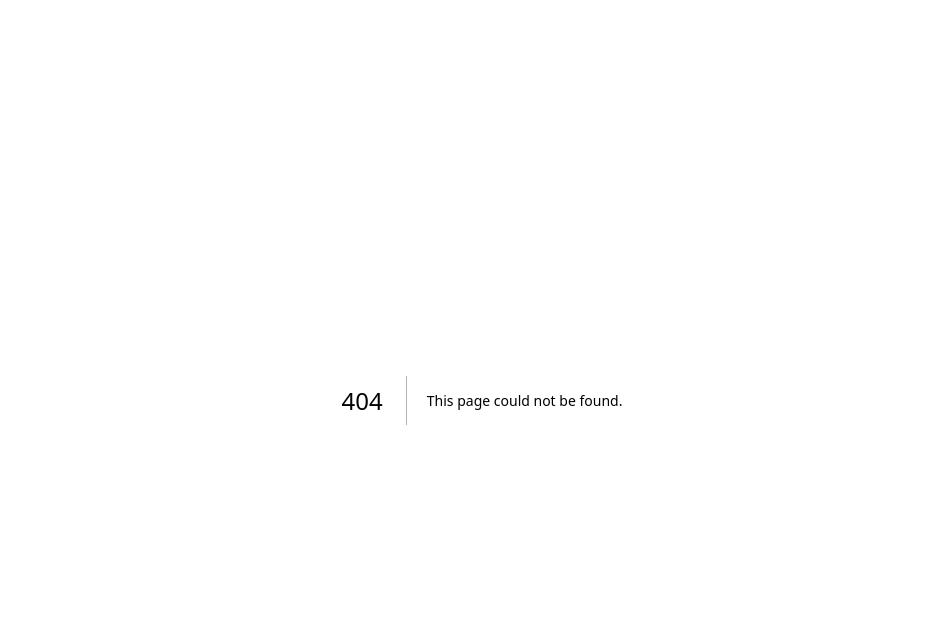
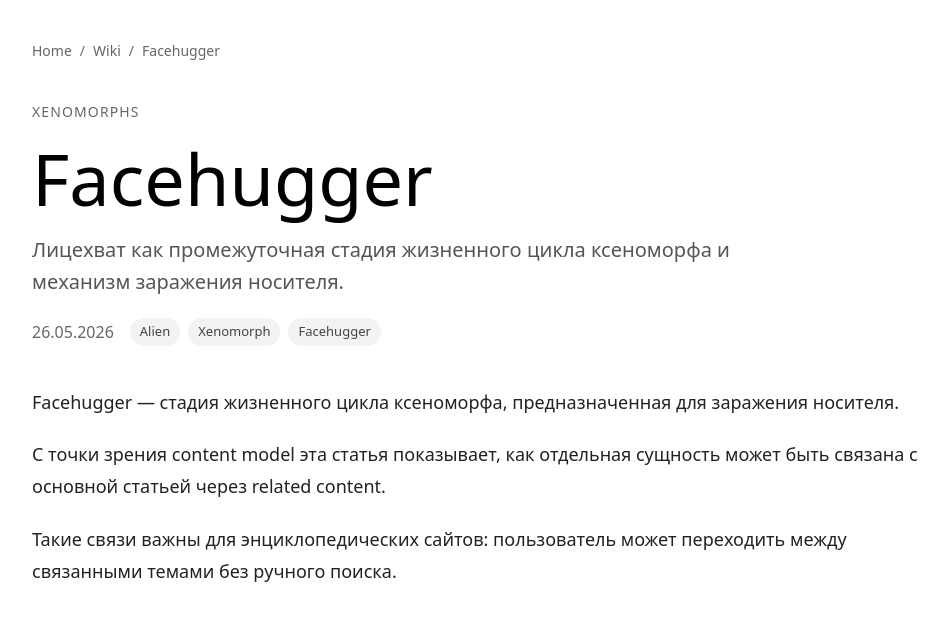
Before and after one commit to aisaenok/thematic-content-platform, a Next.js app in the folder apps/web/: page /wiki/facehugger in a window 1280 px wide. Before the commit this address had no page. Shown: the top 620 px of the page, without its empty margins (158-1106 px from the left). Built offline with nearby package versions, Linux system fonts and the light colour scheme.

Commit message:
feat(web): add article details page

```diff
--- /dev/null
+++ b/apps/web/src/app/wiki/[slug]/page.module.css
@@ -0,0 +1,95 @@
+.page {
+  width: min(900px, calc(100% - 32px));
+  margin: 0 auto;
+  padding: 40px 0 64px;
+}
+
+.breadcrumbs {
+  display: flex;
+  flex-wrap: wrap;
+  gap: 8px;
+  margin-bottom: 40px;
+  color: #666;
+  font-size: 14px;
+}
+
+.breadcrumbs a {
+  color: inherit;
+  text-decoration: none;
+}
+
+.breadcrumbs a:hover {
+  text-decoration: underline;
+}
+
+.article {
+  display: flex;
+  flex-direction: column;
+  gap: 40px;
+}
+
+.header {
+  display: flex;
+  flex-direction: column;
+  gap: 20px;
+}
+
+.eyebrow {
+  margin: 0;
+  color: #666;
+  font-size: 14px;
+  text-transform: uppercase;
+  letter-spacing: 0.08em;
+}
+
+.title {
+  margin: 0;
+  font-size: clamp(40px, 7vw, 72px);
+  line-height: 1;
+}
+
+.description {
+  max-width: 760px;
+  margin: 0;
+  color: #555;
+  font-size: 20px;
+  line-height: 1.6;
+}
+
+.meta {
+  display: flex;
+  flex-wrap: wrap;
+  align-items: center;
+  gap: 16px;
+  color: #666;
+}
+
+.tags {
+  display: flex;
+  flex-wrap: wrap;
+  gap: 8px;
+  padding: 0;
+  margin: 0;
+  list-style: none;
+}
+
+.tag {
+  padding: 4px 10px;
+  border-radius: 999px;
+  background: #f3f3f3;
+  color: #444;
+  font-size: 13px;
+}
+
+.content {
+  display: flex;
+  flex-direction: column;
+  gap: 20px;
+  color: #222;
+  font-size: 18px;
+  line-height: 1.8;
+}
+
+.content p {
+  margin: 0;
+}
--- /dev/null
+++ b/apps/web/src/app/wiki/[slug]/page.tsx
@@ -0,0 +1,96 @@
+import type { Metadata } from 'next'
+import Link from 'next/link'
+import { notFound } from 'next/navigation'
+import {
+  getArticleBySlug,
+  getArticles,
+} from '@thematic-content-platform/content-source'
+
+import styles from './page.module.css'
+
+type ArticleDetailsPageProps = {
+  params: Promise<{
+    slug: string
+  }>
+}
+
+export const dynamicParams = false
+
+export function generateStaticParams() {
+  return getArticles().map((article) => ({
+    slug: article.slug,
+  }))
+}
+
+export async function generateMetadata({
+  params,
+}: ArticleDetailsPageProps): Promise<Metadata> {
+  const { slug } = await params
+  const article = getArticleBySlug(slug)
+
+  if (!article) {
+    return {
+      title: 'Article not found | Thematic Content Platform',
+    }
+  }
+
+  return {
+    title: `${article.title} | Thematic Content Platform`,
+    description: article.description,
+  }
+}
+
+export default async function ArticleDetailsPage({
+  params,
+}: ArticleDetailsPageProps) {
+  const { slug } = await params
+  const article = getArticleBySlug(slug)
+
+  if (!article) {
+    notFound()
+  }
+
+  const bodyParagraphs = article.body.split('\n\n')
+
+  return (
+    <main className={styles.page}>
+      <nav className={styles.breadcrumbs} aria-label="Breadcrumbs">
+        <Link href="/">Home</Link>
+        <span aria-hidden="true">/</span>
+        <Link href="/wiki">Wiki</Link>
+        <span aria-hidden="true">/</span>
+        <span>{article.title}</span>
+      </nav>
+
+      <article className={styles.article}>
+        <header className={styles.header}>
+          <p className={styles.eyebrow}>{article.category.title}</p>
+
+          <h1 className={styles.title}>{article.title}</h1>
+
+          <p className={styles.description}>{article.description}</p>
+
+          <div className={styles.meta}>
+            <time dateTime={article.publishedAt}>
+              {new Date(article.publishedAt).toLocaleDateString('ru-RU')}
+            </time>
+
+            <ul className={styles.tags} aria-label="Tags">
+              {article.tags.map((tag) => (
+                <li className={styles.tag} key={tag.id}>
+                  {tag.title}
+                </li>
+              ))}
+            </ul>
+          </div>
+        </header>
+
+        <div className={styles.content}>
+          {bodyParagraphs.map((paragraph) => (
+            <p key={paragraph}>{paragraph}</p>
+          ))}
+        </div>
+      </article>
+    </main>
+  )
+}
```
